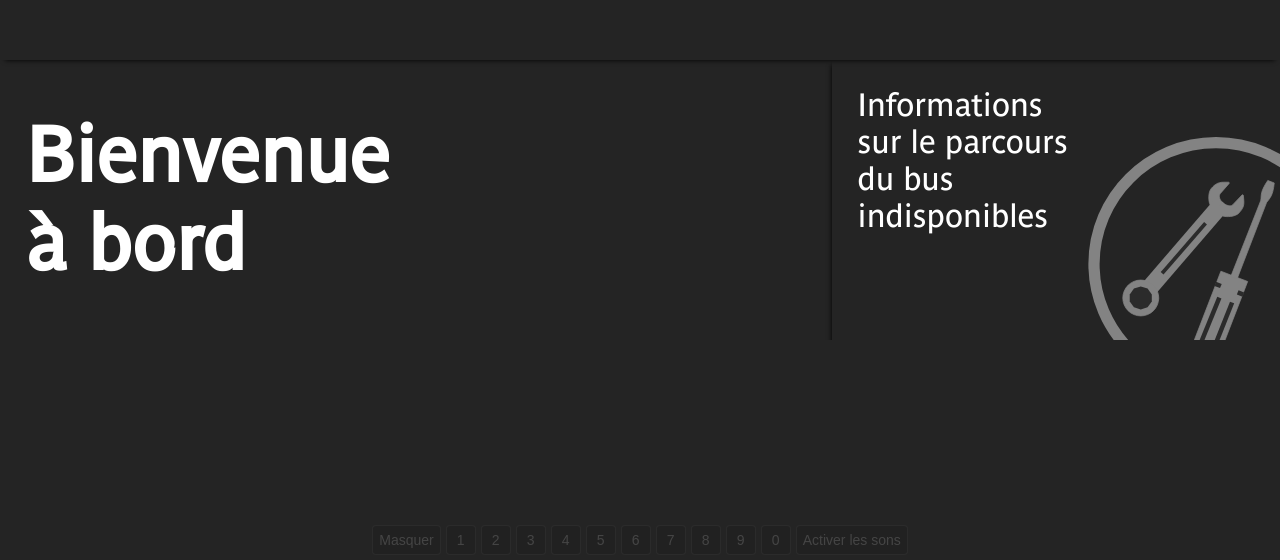
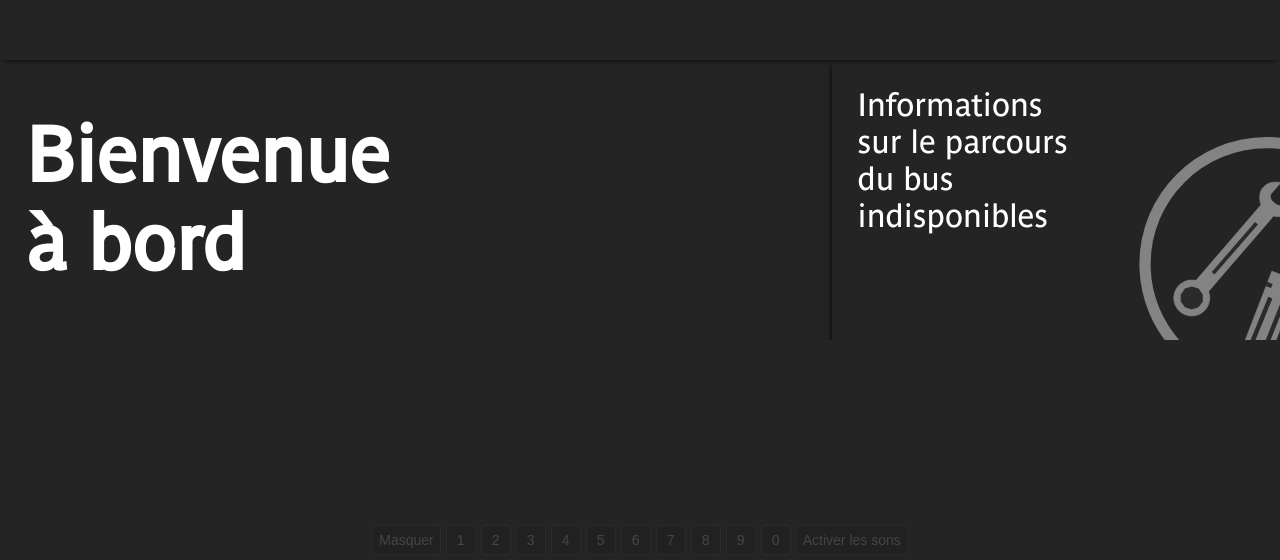
Before and after one commit to Leon-ED/lumiplan-ratp, a Vue app: page /screen/1/1 in a window 1280 px wide. Shown: the part 240-800 px from the top of the page. Built offline with nearby package versions, Linux system fonts and the light colour scheme.

Commit message:
Amélioration transition départ du 1er arrêt - Glissement vers le haut des deux panneaux en même temps

```diff
--- a/src/components/Lumiplan.vue
+++ b/src/components/Lumiplan.vue
@@ -58,14 +58,7 @@
       @click="toggleFullScreen"
     />
 
-    <main
-      :class="{
-        'split-view':
-          shouldShowSidePanel ||
-          isDisplayingPassengerMessage ||
-          ['FIRST_STOP', 'NO_TRIP_DATA_AVAILABLE', 'NO_DATA'].includes(state),
-      }"
-    >
+    <main :class="{ 'split-view': isSplitView }">
       <div class="main-panel-wrapper">
         <StopList
           v-show="['FIRST_STOP', 'AT_STOP', 'NOT_AT_STOP'].includes(state)"
@@ -110,20 +103,24 @@
       </div>
 
       <div class="side-panel">
+        <Transition name="slide-over">
+          <NoData
+            v-if="['NO_DATA', 'NO_TRIP_DATA_AVAILABLE'].includes(state)"
+            class="side-foreground"
+            :key="state"
+          />
+          <DepartureTime
+            v-else-if="state === 'FIRST_STOP'"
+            class="side-foreground"
+            :departure-date="currentStop?.timeOfDeparture!"
+            key="departure-time"
+          />
+        </Transition>
         <Transition name="slide" mode="out-in">
           <PassengerMessage
             v-if="isDisplayingPassengerMessage && currentPassengerMessage"
             :message="currentPassengerMessage"
             :key="'passenger-msg-' + currentPassengerMessage.message"
-          />
-          <NoData
-            v-else-if="['NO_DATA', 'NO_TRIP_DATA_AVAILABLE'].includes(state)"
-            :key="state"
-          />
-          <DepartureTime
-            v-else-if="state === 'FIRST_STOP'"
-            :departure-date="currentStop?.timeOfDeparture!"
-            key="departure-time"
           />
           <ArrivingToIn
             v-else-if="currentSlate?.type === 'TRAVEL_TIME'"
@@ -319,6 +316,36 @@ const {
   isDisplayingPassengerMessage,
   triggerMessage,
 } = usePassengerMessages();
+
+const isFirstStopPanelReady = ref(true);
+const isLeavingFirstStop = ref(false);
+let firstStopTimer: ReturnType<typeof setTimeout> | undefined;
+let leavingTimer: ReturnType<typeof setTimeout> | undefined;
+
+watch(state, (newState, oldState) => {
+  if (
+    oldState === "FIRST_STOP" &&
+    newState !== "FIRST_STOP" &&
+    isFirstStopPanelReady.value
+  ) {
+    isLeavingFirstStop.value = true;
+    clearTimeout(leavingTimer);
+    leavingTimer = setTimeout(() => {
+      isLeavingFirstStop.value = false;
+    }, 850);
+  }
+});
+
+const isSplitView = computed(
+  () =>
+    isLeavingFirstStop.value ||
+    (state.value !== "FIRST_STOP" && shouldShowSidePanel.value) ||
+    isDisplayingPassengerMessage.value ||
+    ["NO_TRIP_DATA_AVAILABLE", "NO_DATA"].includes(state.value) ||
+    (state.value === "FIRST_STOP" && isFirstStopPanelReady.value),
+);
+
+
 const loadSaveModalRef = ref<InstanceType<typeof LoadSaveModal> | null>(null);
 const settingsModalRef = ref<InstanceType<typeof SettingsModal> | null>(null);
 
@@ -400,6 +427,8 @@ onMounted(async () => {
 
 onUnmounted(() => {
   window.removeEventListener("keydown", handleKeydown);
+  clearTimeout(firstStopTimer);
+  clearTimeout(leavingTimer);
 });
 </script>
 
@@ -545,14 +574,30 @@ main {
 main.split-view {
   grid-template-columns: 65% 35%;
 }
-
 .side-panel {
   height: 100%;
   width: 100%;
   position: relative;
   background-color: #f4eeea;
   border-left: 2px solid var(--ratp-beige-dark);
+  z-index: 2;
+  box-shadow: 0px 0 2px 0 black;
 }
+.side-panel:has(.side-foreground),
+.side-panel:not(:has(*)) {
+  background: none;
+  box-shadow: none;
+}
+
+.side-foreground {
+  position: absolute;
+  top: 0;
+  left: 0;
+  width: 100%;
+  height: 100%;
+  z-index: 3;
+}
+
 .message-triggers {
   position: fixed;
   display: flex;
```
